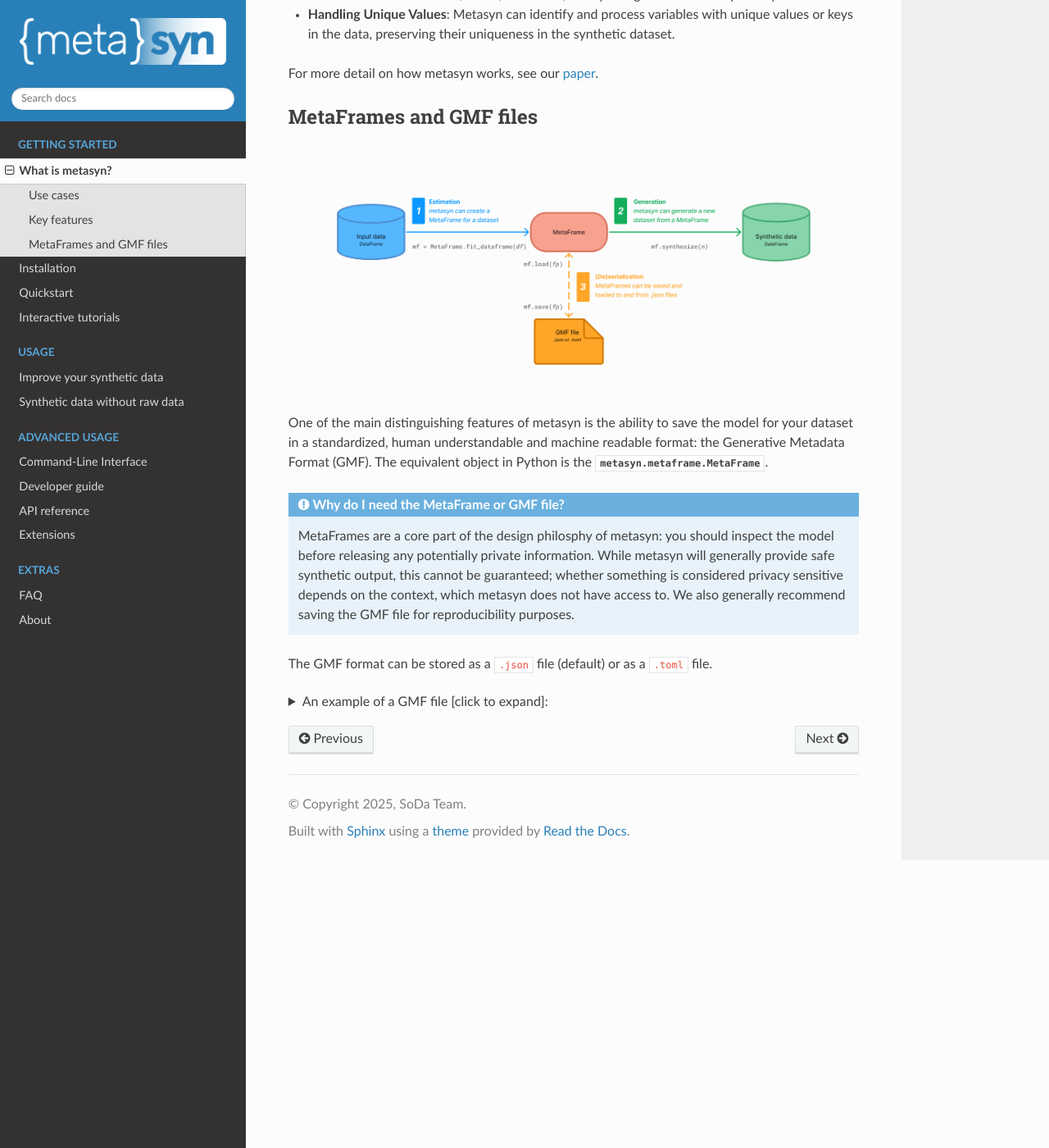
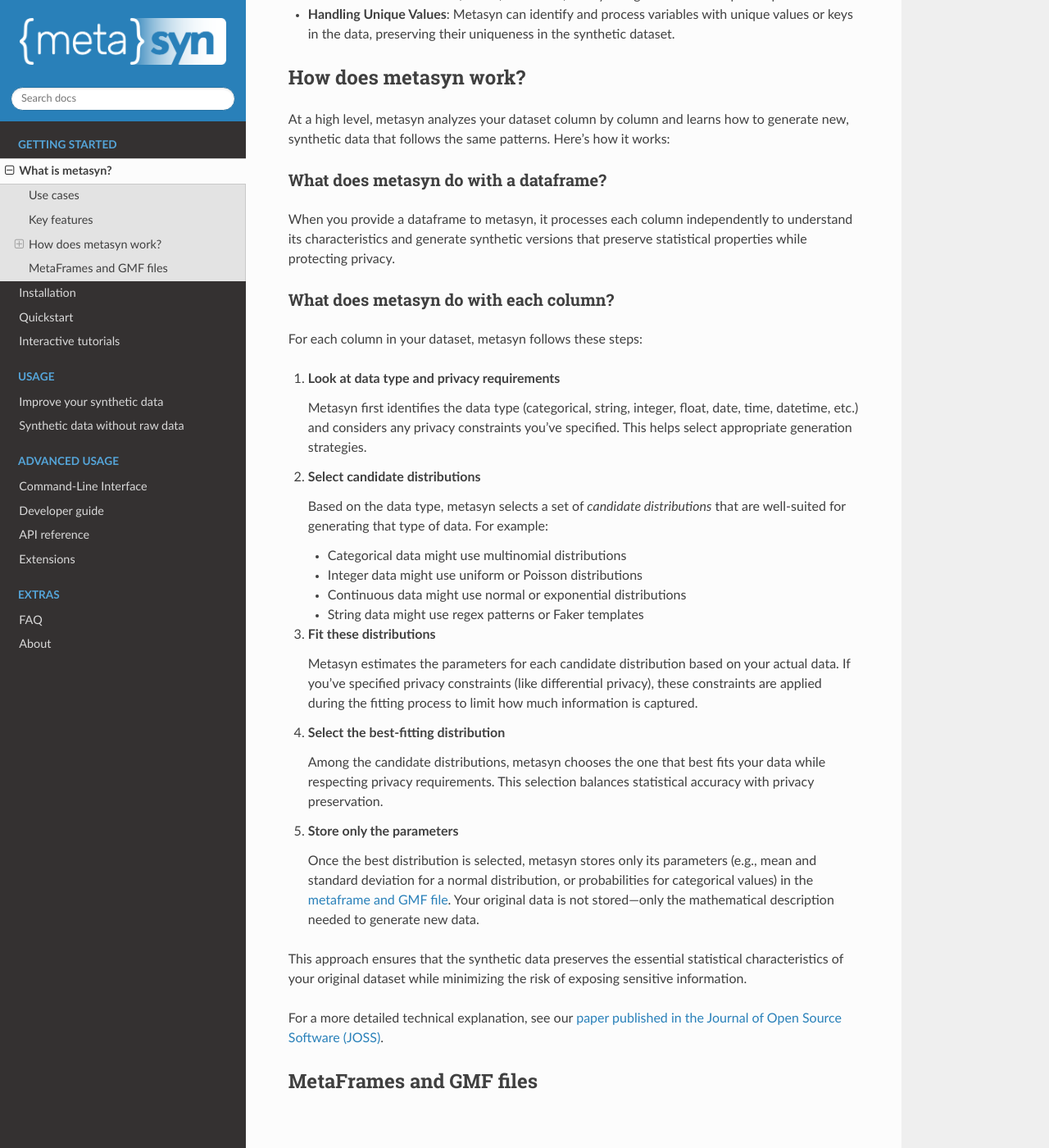
Before and after one commit to sodascience/metasyn, a Sphinx documentation site: the page built from docs/source/what_is_metasyn.rst, in a window 1280 px wide and 1400 px high, scrolled down 1338 px. Shown: the whole window at 82% size. Built offline with Sphinx 7.4.7 and the Read the Docs theme 3.1.0, drawn with Linux system fonts in a browser that asks for light colours.

Commit message:
docs: add how metasyn works section with accessible intro

```diff
--- a/docs/source/what_is_metasyn.rst
+++ b/docs/source/what_is_metasyn.rst
@@ -32,8 +32,49 @@
 - **Structured String Detection**: Metasyn identifies structured strings within your dataset, which can include formatted text, codes, identifiers, or any string that follows a specific pattern.
 - **Handling Unique Values**: Metasyn can identify and process variables with unique values or keys in the data, preserving their uniqueness in the synthetic dataset.
 
+How does metasyn work?
+----------------------
 
-For more detail on how metasyn works, see our `paper <https://github.com/sodascience/metasyn/blob/main/docs/paper/paper.pdf>`_.
+At a high level, metasyn analyzes your dataset column by column and learns how to generate new, synthetic data that follows the same patterns. Here's how it works:
+
+What does metasyn do with a dataframe?
+~~~~~~~~~~~~~~~~~~~~~~~~~~~~~~~~~~~~~~~
+
+When you provide a dataframe to metasyn, it processes each column independently to understand its characteristics and generate synthetic versions that preserve statistical properties while protecting privacy.
+
+What does metasyn do with each column?
+~~~~~~~~~~~~~~~~~~~~~~~~~~~~~~~~~~~~~~~
+
+For each column in your dataset, metasyn follows these steps:
+
+1. **Look at data type and privacy requirements**
+
+   Metasyn first identifies the data type (categorical, string, integer, float, date, time, datetime, etc.) and considers any privacy constraints you've specified. This helps select appropriate generation strategies.
+
+2. **Select candidate distributions**
+
+   Based on the data type, metasyn selects a set of *candidate distributions* that are well-suited for generating that type of data. For example:
+
+   - Categorical data might use multinomial distributions
+   - Integer data might use uniform or Poisson distributions
+   - Continuous data might use normal or exponential distributions
+   - String data might use regex patterns or Faker templates
+
+3. **Fit these distributions**
+
+   Metasyn estimates the parameters for each candidate distribution based on your actual data. If you've specified privacy constraints (like differential privacy), these constraints are applied during the fitting process to limit how much information is captured.
+
+4. **Select the best-fitting distribution**
+
+   Among the candidate distributions, metasyn chooses the one that best fits your data while respecting privacy requirements. This selection balances statistical accuracy with privacy preservation.
+
+5. **Store only the parameters**
+
+   Once the best distribution is selected, metasyn stores only its parameters (e.g., mean and standard deviation for a normal distribution, or probabilities for categorical values) in the :ref:`metaframe and GMF file <metaframes and GMF>`. Your original data is not stored—only the mathematical description needed to generate new data.
+
+This approach ensures that the synthetic data preserves the essential statistical characteristics of your original dataset while minimizing the risk of exposing sensitive information.
+
+For a more detailed technical explanation, see our `paper published in the Journal of Open Source Software (JOSS) <https://doi.org/10.21105/joss.06176>`_.
 
 .. _metaframes and GMF:
 
```
